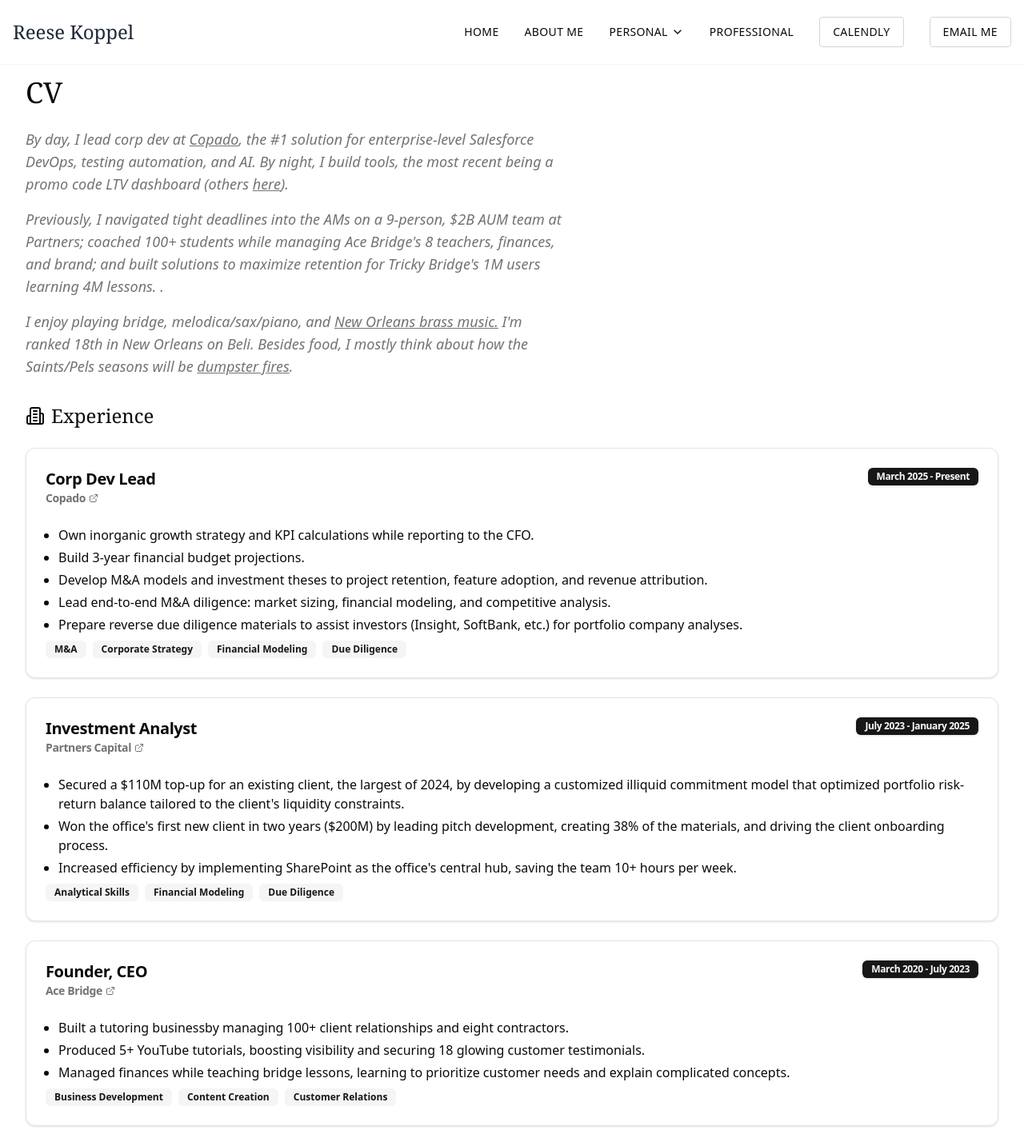
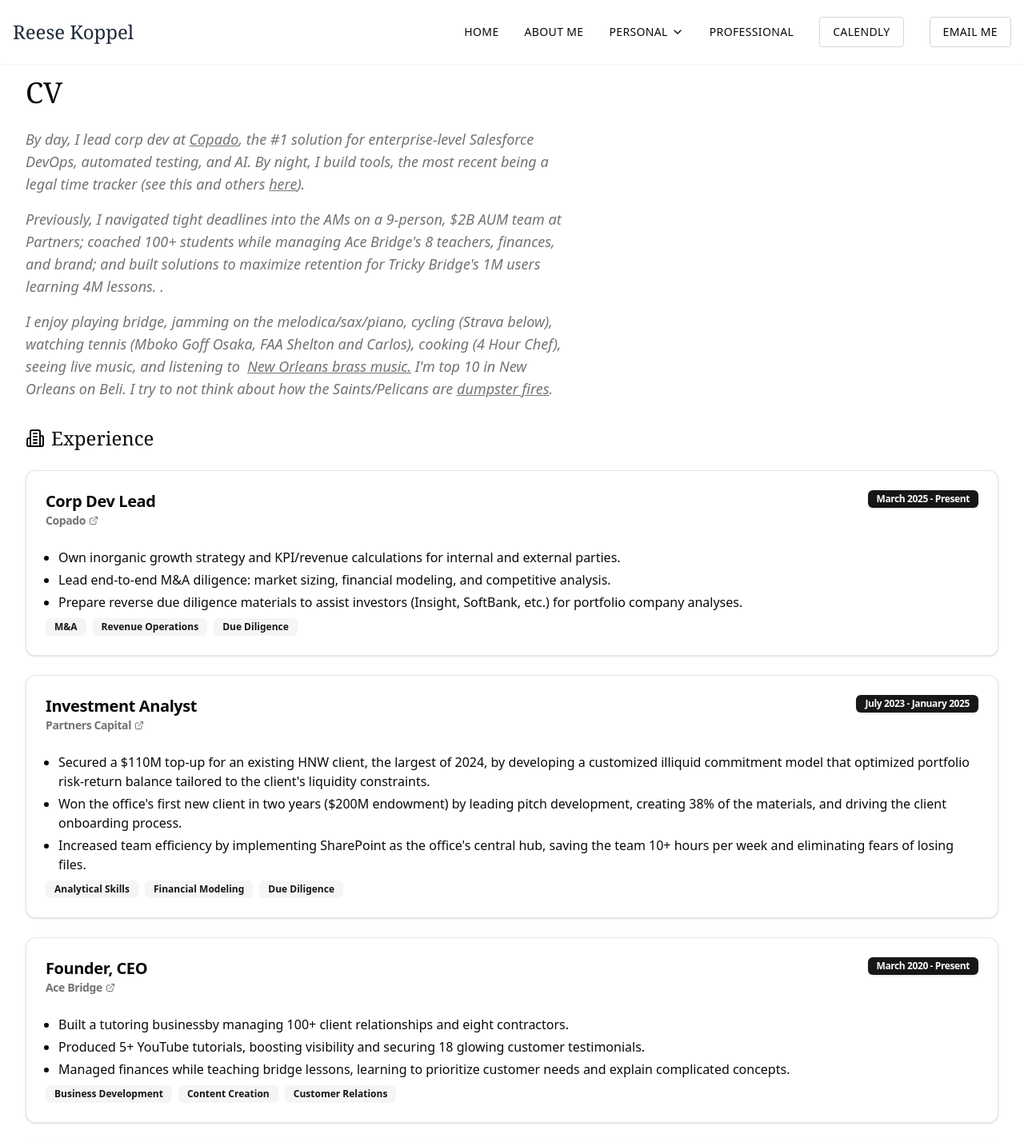
Before and after one commit to rk504/personal-website, a Next.js app: page /professional in a window 1280 px wide. Shown: the top 1428 px of the page at 80% size. Built offline with nearby package versions, Linux system fonts and the light colour scheme.

Commit message:
updated professional ovw

```diff
--- a/app/professional/page.tsx
+++ b/app/professional/page.tsx
@@ -25,8 +25,8 @@ export default function Professional() {
                   className="underline hover:text-primary"
                 >
                   Copado
-                </a>, the #1 solution for enterprise-level Salesforce DevOps, testing automation, and AI.
-                By night, I build tools, the most recent being a promo code LTV dashboard (others&nbsp;
+                </a>, the #1 solution for enterprise-level Salesforce DevOps, automated testing, and AI.
+                By night, I build tools, the most recent being a legal time tracker (see this and others&nbsp;
                 <a
                   href="/personal/projects"
                   target="_blank"
@@ -43,7 +43,7 @@ export default function Professional() {
               </p>
 
               <p>
-                I enjoy playing bridge, melodica/sax/piano, and&nbsp;
+                I enjoy playing bridge, jamming on the melodica/sax/piano, cycling (Strava below), watching tennis (Mboko Goff Osaka, FAA Shelton and Carlos), cooking (4 Hour Chef), seeing live music, and listening to &nbsp;
                 <a
                   href="https://open.spotify.com/playlist/5a3Y1aUxAVX7EUnVq9ezYd?si=3c374ac258414659"
                   target="_blank"
@@ -52,7 +52,7 @@ export default function Professional() {
                 >
                 New Orleans brass music.
                 </a>
-                &nbsp;I'm ranked 18th in New Orleans on Beli. Besides food, I mostly think about how the Saints/Pels seasons will be&nbsp;
+                &nbsp;I'm top 10 in New Orleans on Beli. I try to not think about how the Saints/Pelicans are&nbsp;
                 <a
                   href="https://www.youtube.com/watch?v=fVU833yKiUc&ab_channel=ESPN"
                   target="_blank"
@@ -94,16 +94,13 @@ export default function Professional() {
                 </CardHeader>
                 <CardContent className="space-y-2">
                   <ul className="list-disc pl-4 space-y-1">
-                  <li>Own inorganic growth strategy and KPI calculations while reporting to the CFO.</li>
-                  <li>Build 3-year financial budget projections.</li>
-                  <li>Develop M&A models and investment theses to project retention, feature adoption, and revenue attribution.</li>
+                  <li>Own inorganic growth strategy and KPI/revenue calculations for internal and external parties.</li>
                   <li>Lead end-to-end M&A diligence: market sizing, financial modeling, and competitive analysis.</li>
                   <li>Prepare reverse due diligence materials to assist investors (Insight, SoftBank, etc.) for portfolio company analyses.</li>
                   </ul>
                   <div className="flex flex-wrap gap-2 mt-4">
                     <Badge variant="secondary">M&A</Badge>
-                    <Badge variant="secondary">Corporate Strategy</Badge>
-                    <Badge variant="secondary">Financial Modeling</Badge>
+                    <Badge variant="secondary">Revenue Operations</Badge>
                     <Badge variant="secondary">Due Diligence</Badge>
                   </div>
                 </CardContent>
@@ -131,9 +128,9 @@ export default function Professional() {
                 </CardHeader>
                 <CardContent className="space-y-2">
                   <ul className="list-disc pl-4 space-y-1">
-                    <li>Secured a $110M top-up for an existing client, the largest of 2024, by developing a customized illiquid commitment model that optimized portfolio risk-return balance tailored to the client's liquidity constraints.</li>
-                    <li>Won the office's first new client in two years ($200M) by leading pitch development, creating 38% of the materials, and driving the client onboarding process.</li>
-                    <li>Increased efficiency by implementing SharePoint as the office's central hub, saving the team 10+ hours per week.</li>
+                    <li>Secured a $110M top-up for an existing HNW client, the largest of 2024, by developing a customized illiquid commitment model that optimized portfolio risk-return balance tailored to the client's liquidity constraints.</li>
+                    <li>Won the office's first new client in two years ($200M endowment) by leading pitch development, creating 38% of the materials, and driving the client onboarding process.</li>
+                    <li>Increased team efficiency by implementing SharePoint as the office's central hub, saving the team 10+ hours per week and eliminating fears of losing files.</li>
                   </ul>
                   <div className="flex flex-wrap gap-2 mt-4">
                     <Badge variant="secondary">Analytical Skills</Badge>
@@ -160,7 +157,7 @@ export default function Professional() {
                         </Link>
                       </p>
                     </div>
-                    <Badge>March 2020 - July 2023</Badge>
+                    <Badge>March 2020 - Present</Badge>
                   </CardTitle>
                 </CardHeader>
                 <CardContent className="space-y-2">
@@ -231,7 +228,7 @@ export default function Professional() {
                 </CardTitle>
               </CardHeader>
               <CardContent>
-                <p>Activities: Bridge Club (Founder), Whaling Crew (President), Title IX Advisory Board, Entrepreneurial Society, Chess Club, Peer Wellness Cultivator</p>
+                <p>Activities: Bridge Club (Founder), Whaling Crew, Title IX Advisory Board, Entrepreneurial Society, Chess Club, Peer Wellness Cultivator, LEO</p>
               </CardContent>
             </Card>
           </section>
```
